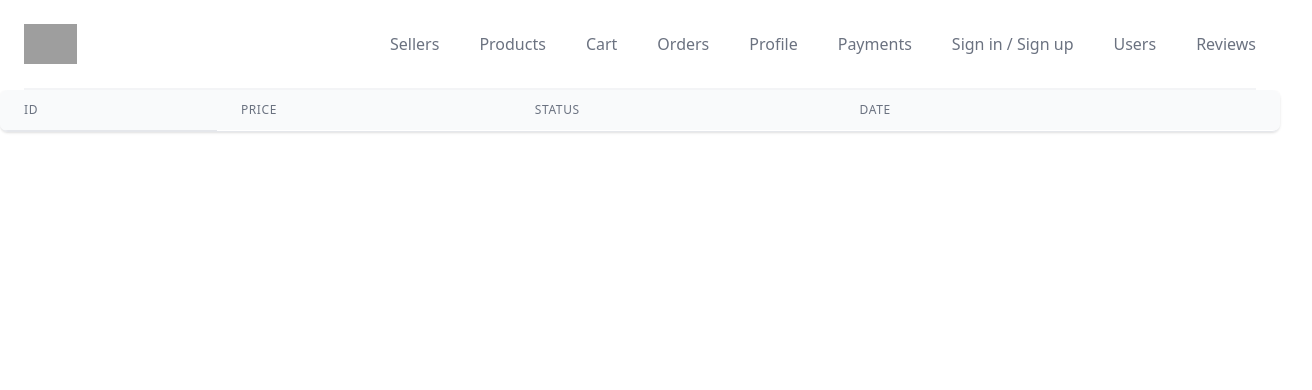
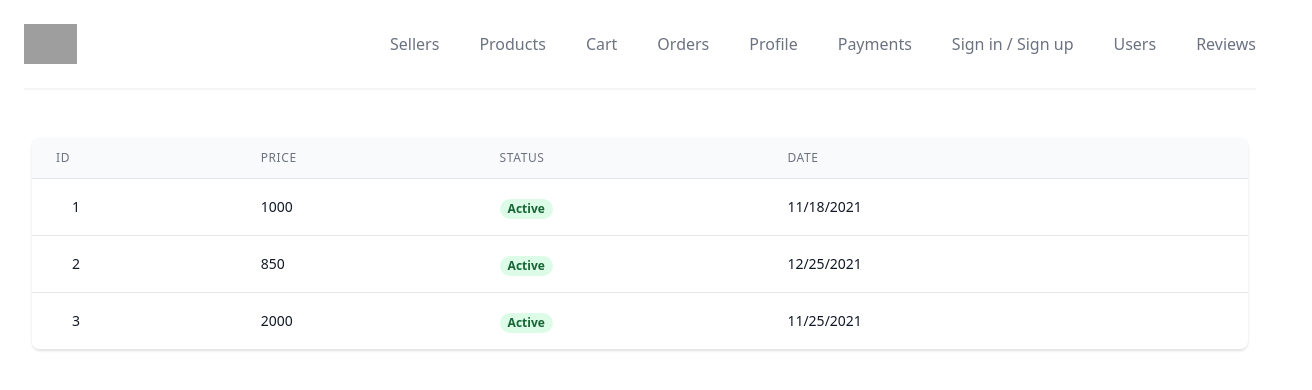
Before and after one commit to lbayarkhuu/waa-project, a React (Create React App) app: page /payments in a window 1280 px wide. Shown: the top 390 px of the page, 1312 px wide, since content can reach past the window. Built offline with nearby package versions, Linux system fonts and the light colour scheme; grey boxes are pictures that could not be loaded.

Commit message:
add paymentItems

```diff
--- a/src/components/paymentItems.js
+++ b/src/components/paymentItems.js
@@ -8,24 +8,24 @@ const PaymentItem = (props) => {
     } = props;
 
     return (
-        <tr>
-            <td class="px-6 py-4 whitespace-nowrap">
-                <div class="flex items-center">
-                    <div class="flex-shrink-0 h-10 w-10">
-
-                    </div>
-                    <div class="ml-4">
-                        <div class="text-sm font-medium text-gray-900">
-                            1000
-                        </div>
-                        <div class="text-sm text-gray-500">
-                            Active
-                        </div>
+        <tr key={id}>
+            <td className="px-6 py-4 whitespace-nowrap">
+                <div className="flex items-center">
+                    <div className="ml-4">
+                        <div className="text-sm font-medium text-gray-900">{id}</div>
                     </div>
                 </div>
             </td>
-            <td class="px-6 py-4 whitespace-nowrap">
-                <div class="text-sm text-gray-900">11/18/2021</div>
+            <td className="px-6 py-4 whitespace-nowrap">
+                <div className="text-sm text-gray-900">{price}</div>
+            </td>
+            <td className="px-6 py-4 whitespace-nowrap">
+                <span className="px-2 inline-flex text-xs leading-5 font-semibold rounded-full bg-green-100 text-green-800">
+                    {status}
+                </span>
+            </td>
+            <td className="px-6 py-4 whitespace-nowrap">
+                <div className="text-sm text-gray-900">{date}</div>
             </td>
         </tr>
     )
--- a/src/pages/payments.js
+++ b/src/pages/payments.js
@@ -8,22 +8,20 @@ import { useData } from '../hooks/helpers';
 import _static from '../static';
 
 const Payments = () => {
-
-    const [orderState, setOrderState] = useState([
-        { OrderId: 1, Price: '1000', Status: 'Active', Date: '11/18/2021' },
-        { OrderId: 2, Price: '850', Status: 'Active', Date: '12/25/2021' },
-        { OrderId: 3, Price: '2000', Status: 'Active', Date: '11/25/2021' }
+    const [payments, setPayments] = useState([
+        { id: 1, price: '1000', status: 'Active', date: '11/18/2021' },
+        { id: 2, price: '850', status: 'Active', date: '12/25/2021' },
+        { id: 3, price: '2000', status: 'Active', date: '11/25/2021' }
     ]);
 
-
     return (
-        <div>
+        <div class="max-w-2xl mx-auto py-16 px-4 sm:py-12 sm:px-6 lg:max-w-7xl lg:px-8">
             <div class="flex flex-col">
                 <div class="-my-2 overflow-x-auto sm:-mx-6 lg:-mx-8">
-                    <div class="py-2 align-middle inline-block min-w-full sm:px-6 lg:px-8">
-                        <div class="shadow overflow-hidden border-b border-gray-200 sm:rounded-lg">
-                            <table class="min-w-full divide-y divide-gray-200">
-                                <thead class="bg-gray-50">
+                    <div class="py-2 align-middle inline-block w-full sm:px-6 lg:px-8">
+                        <div class="shadow overflow-hidden w-full border-b border-gray-200 sm:rounded-lg">
+                            <table class="divide-y w-full divide-gray-200">
+                                <thead class="bg-gray-50 w-full">
                                     <tr>
                                         <th scope="col" class="px-6 py-3 text-left text-xs font-medium text-gray-500 uppercase tracking-wider">
                                             ID
@@ -42,11 +40,11 @@ const Payments = () => {
                                         </th>
                                     </tr>
                                 </thead>
-
-                                <div>
-                                    <tbody class="bg-white divide-y divide-gray-200">
-                                    </tbody>
-                                </div>
+                                <tbody class="bg-white divide-y divide-gray-200">
+                                    {
+                                        payments.map(payment => <PaymentItem {...payment} />)
+                                    }
+                                </tbody>
                             </table>
                         </div>
                     </div>
```
